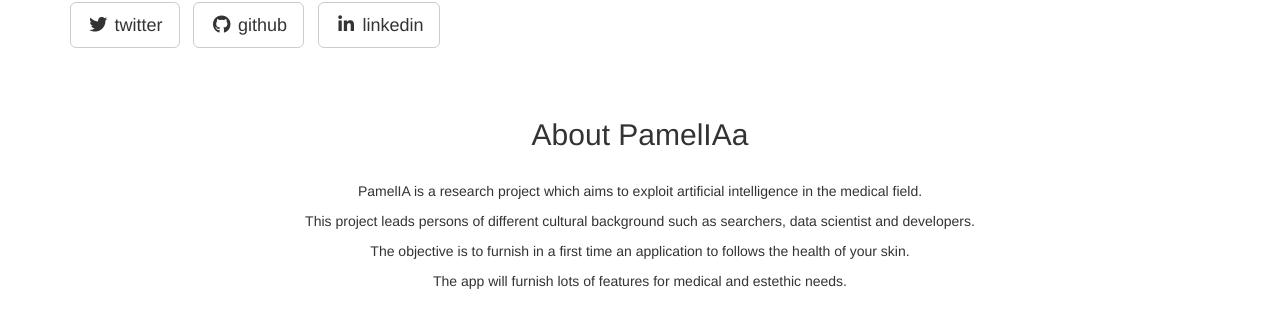
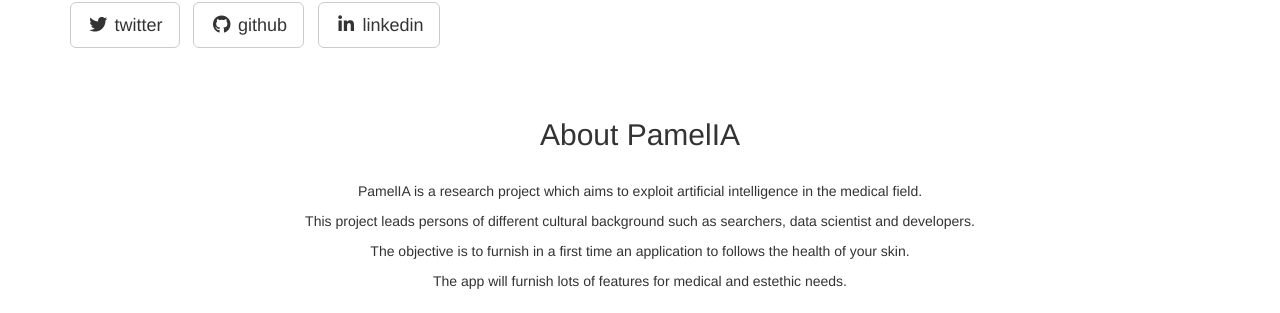
Before and after one commit to satacroteam/PamelIA-Web, a Jekyll site: the page built from _posts/2014-09-22-services-2.markdown, in a window 1280 px wide and 900 px high. Shown: the part 138-451 px from the top of the window. Built offline with Jekyll 4.4.1, drawn with Linux system fonts in a browser that asks for light colours; nearby versions of some CDN libraries; library files that are not in the unit come from our copies.

```diff
--- a/_includes/about.html
+++ b/_includes/about.html
@@ -3,7 +3,7 @@
         <div class="row">
             <div class="col-lg-8 col-lg-offset-2">
               <br/><br/>
-              <h2>About PamelIAa</h2>
+              <h2>About PamelIA</h2>
               <br/>
                 <p>PamelIA is a research project  which aims to exploit artificial intelligence in the medical field.</p>
                 <p>This project leads persons of different cultural background such as searchers, data scientist and developers.</a></p>
--- a/_posts/2014-09-22-services-2.markdown
+++ b/_posts/2014-09-22-services-2.markdown
@@ -1,6 +1,6 @@
 ---
 layout: default
-img: dog.png
+img: picture.png
 category: Services
 title: 3D Device Mockups<br>by PSDCovers
 description: |
```
Also changed, not shown: img/banner-bg.jpg (deleted), img/intro-bg.jpg (deleted), img/services/picture.png (added).
